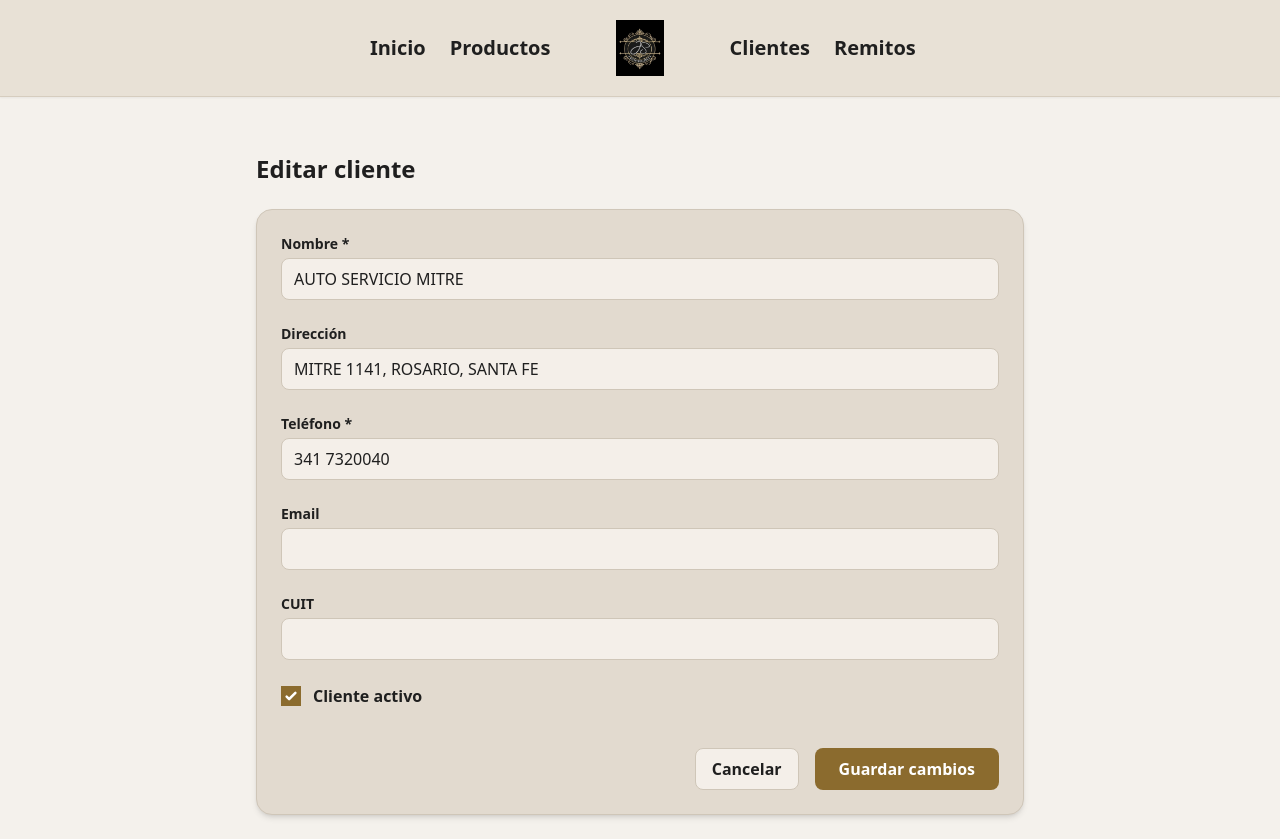
After one commit to Felirey03/jsdistribuciones, a Flask app: page /clientes/editar/1 in a window 1280 px wide. The commit adds this page. Run offline with Flask 3, Linux system fonts and the light colour scheme; some libraries are stand-ins or nearby versions.

Commit message:
Agregamos el campo clientes a la DB, y creamos un ABM para este

```diff
--- a/jsdistribucionesapp/app.py
+++ b/jsdistribucionesapp/app.py
@@ -12,9 +12,11 @@ def create_app():
     db.init_app(app)
 
     from jsdistribucionesapp.core.routes import core
+    from jsdistribucionesapp.clientes.routes import clientes
     from jsdistribucionesapp.productos.routes import productos
 
     app.register_blueprint(core, url_prefix='/')
+    app.register_blueprint(clientes, url_prefix='/clientes')
     app.register_blueprint(productos, url_prefix='/productos')
 
 
--- /dev/null
+++ b/jsdistribucionesapp/clientes/routes.py
@@ -0,0 +1,66 @@
+from flask import Blueprint, request, redirect, render_template, url_for
+
+#importamos base de datos y el modelo de la base de datos
+from jsdistribucionesapp.app import db
+from jsdistribucionesapp.clientes.models import Cliente
+
+clientes = Blueprint("clientes",__name__,template_folder='templates')
+
+@clientes.route('/')
+def index():
+    clientes = Cliente.query.order_by(Cliente.nombre.asc()).all()
+    return render_template('clientes/index.html', clientes=clientes)
+
+@clientes.route('/agregar', methods=['GET','POST'])
+def agregar():
+    if request.method == 'GET':
+        return render_template('clientes/agregar.html')
+    elif request.method == 'POST':
+        nombre = request.form.get('nombre')
+        direccion = request.form.get('direccion')
+        telefono = request.form.get('telefono')
+        email = request.form.get('emial')
+        cuit = request.form.get('cuit')
+        activo = bool(request.form.get('activo'))
+
+        nuevo_cliente = Cliente(
+            nombre=nombre,
+            direccion=direccion,
+            telefono = telefono,
+            email=email,
+            cuit=cuit,
+            activo=activo,
+        )
+
+        db.session.add(nuevo_cliente)
+        db.session.commit()
+
+        return redirect(url_for('clientes.index'))
+
+@clientes.route('/editar/<int:id>', methods=['GET','POST'])
+def editar(id):
+    cliente = Cliente.query.get_or_404(id)
+
+    if request.method == 'POST':
+        cliente.nombre = request.form.get('nombre')
+        cliente.direccion = request.form.get('direccion')
+        cliente.telefono = request.form.get('telefono')
+        cliente.email = request.form.get('email')
+        cliente.cuit = request.form.get('cuit')
+        cliente.activo = bool(request.form.get('activo'))
+
+
+        db.session.commit()
+        return redirect(url_for("clientes.index"))
+
+    return render_template('clientes/editar.html', cliente=cliente)
+
+
+@clientes.route('/eliminar/<int:id>', methods=['POST'])
+def eliminar(id):
+    cliente = Cliente.query.get_or_404(id)
+
+    db.session.delete(cliente)
+    db.session.commit()
+
+    return redirect(url_for('clientes.index'))
--- /dev/null
+++ b/jsdistribucionesapp/clientes/templates/clientes/editar.html
@@ -0,0 +1,130 @@
+{% extends "base.html" %}
+
+{% block content %}
+
+<div class="max-w-3xl mx-auto mt-8">
+
+  <!-- TÍTULO -->
+  <h1 class="text-2xl font-bold text-[#1F1F1F] mb-6">
+    Editar cliente
+  </h1>
+
+  <!-- FORM -->
+  <form action="{{ url_for('clientes.editar', id=cliente.cid) }}"
+        method="post"
+        class="bg-[#E2DACF] border border-[#CFC6B8]
+               rounded-2xl shadow-md p-6 space-y-6">
+
+    <!-- NOMBRE -->
+    <div>
+      <label class="block text-sm font-semibold mb-1">
+        Nombre *
+      </label>
+      <input
+        type="text"
+        name="nombre"
+        value="{{ cliente.nombre }}"
+        required
+        class="w-full px-3 py-2 rounded-lg border border-[#CFC6B8]
+               bg-[#F4EFE9] focus:outline-none
+               focus:ring-2 focus:ring-[#8B6B2E]"
+      >
+    </div>
+
+    <!-- DIRECCIÓN -->
+    <div>
+      <label class="block text-sm font-semibold mb-1">
+        Dirección
+      </label>
+      <input
+        type="text"
+        name="direccion"
+        value="{{ cliente.direccion }}"
+        class="w-full px-3 py-2 rounded-lg border border-[#CFC6B8]
+               bg-[#F4EFE9] focus:outline-none
+               focus:ring-2 focus:ring-[#8B6B2E]"
+      >
+    </div>
+
+    <!-- TELÉFONO -->
+    <div>
+      <label class="block text-sm font-semibold mb-1">
+        Teléfono *
+      </label>
+      <input
+        type="text"
+        name="telefono"
+        value="{{ cliente.telefono }}"
+        required
+        class="w-full px-3 py-2 rounded-lg border border-[#CFC6B8]
+               bg-[#F4EFE9] focus:outline-none
+               focus:ring-2 focus:ring-[#8B6B2E]"
+      >
+    </div>
+
+    <!-- EMAIL -->
+    <div>
+      <label class="block text-sm font-semibold mb-1">
+        Email
+      </label>
+      <input
+        type="email"
+        name="email"
+        value="{{ cliente.email or '' }}"
+        class="w-full px-3 py-2 rounded-lg border border-[#CFC6B8]
+               bg-[#F4EFE9] focus:outline-none
+               focus:ring-2 focus:ring-[#8B6B2E]"
+      >
+    </div>
+
+    <!-- CUIT -->
+    <div>
+      <label class="block text-sm font-semibold mb-1">
+        CUIT
+      </label>
+      <input
+        type="text"
+        name="cuit"
+        value="{{ cliente.cuit }}"
+        class="w-full px-3 py-2 rounded-lg border border-[#CFC6B8]
+               bg-[#F4EFE9] focus:outline-none
+               focus:ring-2 focus:ring-[#8B6B2E]"
+      >
+    </div>
+
+    <!-- ACTIVO -->
+    <div class="flex items-center gap-3">
+      <input
+        type="checkbox"
+        name="activo"
+        id="activo"
+        {% if cliente.activo %}checked{% endif %}
+        class="w-5 h-5 text-[#8B6B2E] focus:ring-[#8B6B2E]"
+      >
+      <label for="activo" class="font-semibold">
+        Cliente activo
+      </label>
+    </div>
+
+    <!-- BOTONES -->
+    <div class="flex justify-end gap-4 pt-4">
+
+      <a href="{{ url_for('clientes.index') }}"
+         class="px-4 py-2 rounded-lg border border-[#CFC6B8]
+                bg-[#F4EFE9] font-semibold hover:bg-[#EFE9E1]">
+        Cancelar
+      </a>
+
+      <button
+        type="submit"
+        class="px-6 py-2 rounded-lg bg-[#8B6B2E]
+               text-white font-semibold hover:bg-[#755824] transition">
+        Guardar cambios
+      </button>
+
+    </div>
+
+  </form>
+</div>
+
+{% endblock %}
--- a/jsdistribucionesapp/core/templates/core/index.html
+++ b/jsdistribucionesapp/core/templates/core/index.html
@@ -28,7 +28,7 @@
     Productos
   </a>
 
-  <a href="#"
+  <a href="/clientes"
      class="block text-center bg-[#E2DACF]
             border border-[#CFC6B8]
             text-[#1F1F1F]
--- a/jsdistribucionesapp/productos/templates/productos/index.html
+++ b/jsdistribucionesapp/productos/templates/productos/index.html
@@ -45,8 +45,6 @@
                      font-semibold cursor-not-allowed transition">
         Cambiar precio
       </button>
-
-
       <span id="contadorSeleccionados"
           class="text-sm text-[#1F1F1F] font-medium">
           0 productos seleccionados
--- a/jsdistribucionesapp/templates/base.html
+++ b/jsdistribucionesapp/templates/base.html
@@ -40,7 +40,7 @@
 
       <!-- Derecha -->
       <div class="flex justify-start gap-6 col-span-2 text-xl font-semibold text-[#1F1F1F]">
-        <a href="#" class="hover:text-[#C9A24D] transition">
+        <a href="/clientes" class="hover:text-[#C9A24D] transition">
           Clientes
         </a>
         <a href="#" class="hover:text-[#C9A24D] transition">
```
Also changed, not shown: jsdistribucionesapp/clientes/models.py (added, +13 -0 lines), jsdistribucionesapp/clientes/templates/clientes/agregar.html (added, +106 -0 lines), jsdistribucionesapp/clientes/templates/clientes/index.html (added, +115 -0 lines), instance/jsdistribuciones.db, jsdistribucionesapp/clientes/__init__.py (added).
